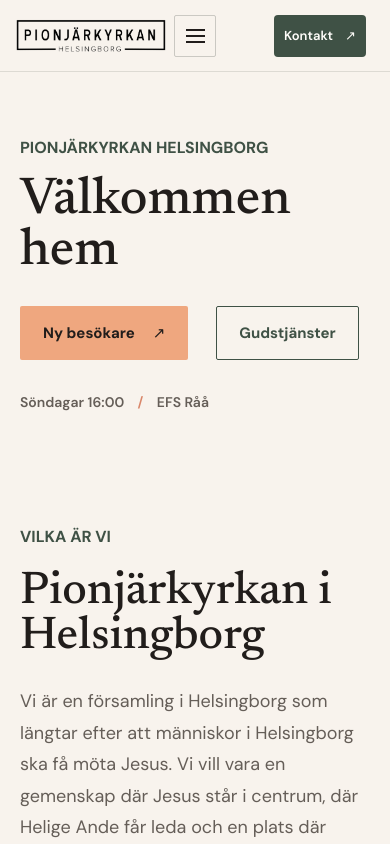
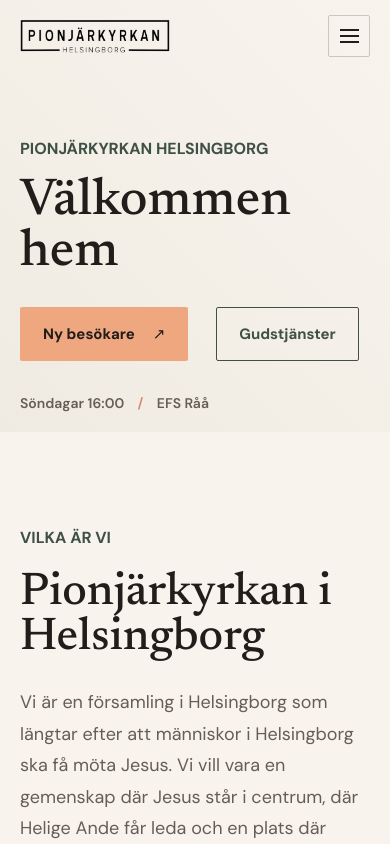
Before and after one commit to pionjarkyrkanhelsingborg/pionjarkyrkanhelsingborg, a React (Vite) app: page / in a window 390 px wide. Shown: the top 844 px of the page. Built offline with nearby package versions, Linux system fonts and the light colour scheme.

Commit message:
fix visual stuff

```diff
--- a/src/App.css
+++ b/src/App.css
@@ -5,6 +5,7 @@
 
 .site-shell {
   overflow: clip;
+  background: linear-gradient(45deg, #ece7dc, transparent) top / 100% 100svh no-repeat;
 }
 
 .container {
@@ -48,7 +49,7 @@
   min-height: min(720px, calc(100svh - 78px));
   overflow: hidden;
   color: var(--color-ink);
-  background: var(--color-paper);
+  background: transparent;
 }
 
 .hero__layout {
@@ -266,7 +267,7 @@
 
 .visitor {
   color: var(--color-white);
-  background: var(--color-forest);
+  background: linear-gradient(45deg, #2a2f2c, #3f5145);
 }
 
 .visitor .section-label {
@@ -349,7 +350,7 @@
 }
 
 .giving {
-  background: var(--color-apricot);
+  background: linear-gradient(45deg, #ffebdd, #ffd3bb);
 }
 
 .giving .section-label {
--- a/src/App.tsx
+++ b/src/App.tsx
@@ -89,7 +89,7 @@
             <figure className="services__image-wrap">
               <img
                 className="services__image"
-                src="/images/worship.jpg"
+                src="images/worship.jpg"
                 alt="Lovsång under en gudstjänst"
                 loading="lazy"
               />
--- a/src/components/shared/Header.css
+++ b/src/components/shared/Header.css
@@ -2,18 +2,23 @@
   position: sticky;
   top: 0;
   z-index: 20;
+  background-color: var(--color-paper);
+  border-bottom: 1px solid rgb(24 33 29 / 0.12);
+  transition: background-color 180ms ease, border-color 180ms ease;
+}
+
+.pk-header__inner {
   display: flex;
   align-items: center;
   justify-content: space-between;
   min-height: 78px;
-  padding: 0 max(22px, calc((100vw - 1280px) / 2));
-  background-color: var(--color-paper);
-  border-bottom: 1px solid rgb(24 33 29 / 0.12);
+}
 
+.pk-header__inner {
   .logo {
     width: auto;
     max-width: 216px;
-    max-height: 48px;
+    max-height: 40px;
     object-fit: contain;
   }
 
@@ -45,27 +50,6 @@
 
     &:hover {
       color: var(--color-forest);
-    }
-  }
-
-  .header-cta {
-    display: inline-flex;
-    flex: 0 0 auto;
-    align-items: center;
-    justify-content: center;
-    gap: 12px;
-    min-height: 46px;
-    padding: 0 18px;
-    border-radius: 4px;
-    color: var(--color-white);
-    background: var(--color-forest);
-    font-size: 14px;
-    font-weight: 600;
-    text-decoration: none;
-    transition: background-color 160ms ease;
-
-    &:hover {
-      background: var(--color-ink);
     }
   }
 
@@ -109,6 +93,11 @@
   }
 }
 
+.pk-header.is-at-top {
+  background-color: transparent;
+  border-bottom-color: transparent;
+}
+
 .menu-toggle[aria-expanded="true"] .menu-toggle__icon {
   background: transparent;
 
@@ -123,7 +112,9 @@
 
 @media (max-width: 1050px) {
   .pk-header {
-    min-height: 72px;
+    .pk-header__inner {
+      min-height: 72px;
+    }
 
     .logo {
       max-width: 185px;
@@ -131,21 +122,10 @@
     }
 
     .menu-toggle {
-      position: absolute;
-      top: 50%;
-      left: 50%;
       display: inline-flex;
       flex: 0 0 auto;
       align-items: center;
       justify-content: center;
-      transform: translate(-50%, -50%);
-    }
-
-    .header-cta {
-      margin-left: auto;
-      margin-right: 12px;
-      min-height: 44px;
-      padding: 0 14px;
     }
 
     .header-menu {
@@ -188,18 +168,9 @@
 
 @media (max-width: 420px) {
   .pk-header {
-    padding-inline: 16px;
-
     .logo {
       max-width: min(150px, calc(50vw - 42px));
       max-height: 36px;
-    }
-
-    .header-cta {
-      min-height: 42px;
-      margin-right: 8px;
-      padding: 0 10px;
-      font-size: 13px;
     }
 
     .menu-toggle {
--- a/src/components/shared/Header.tsx
+++ b/src/components/shared/Header.tsx
@@ -1,4 +1,4 @@
-import { useRef, useState, type KeyboardEvent } from 'react'
+import { useEffect, useRef, useState, type KeyboardEvent } from 'react'
 import './Header.css'
 
 const navItems = [
@@ -7,11 +7,24 @@
   { label: 'Om oss', href: 'https://www.pionjarkyrkanhelsingborg.com/om-oss', external: true },
   { label: 'Kalender', href: 'https://www.pionjarkyrkanhelsingborg.com/kalender', external: true },
   { label: 'Givande', href: '#givande' },
+  { label: 'Kontakt', href: '#kontakt' },
 ]
 
 function Header() {
   const [menuOpen, setMenuOpen] = useState(false)
+  const [isAtTop, setIsAtTop] = useState(true)
   const menuButtonRef = useRef<HTMLButtonElement>(null)
+
+  useEffect(() => {
+    function updateScrollState() {
+      setIsAtTop(window.scrollY === 0)
+    }
+
+    window.addEventListener('scroll', updateScrollState, { passive: true })
+    updateScrollState()
+
+    return () => window.removeEventListener('scroll', updateScrollState)
+  }, [])
 
   function closeMenu() {
     setMenuOpen(false)
@@ -25,9 +38,10 @@
   }
 
   return (
-    <header className="pk-header" id="top" onKeyDown={handleKeyDown}>
+    <header className={`pk-header${isAtTop ? ' is-at-top' : ''}`} id="top" onKeyDown={handleKeyDown}>
+      <div className="pk-header__inner container">
         <a className="logo-link" href="#top" aria-label="Pionjärkyrkan Helsingborg, till startsidan">
-        <img src="/images/logo/pk-logo.png" className="logo" alt="Pionjärkyrkan Helsingborg" />
+          <img src="images/logo/pk-logo.png" className="logo" alt="Pionjärkyrkan Helsingborg" />
         </a>
         <button
           ref={menuButtonRef}
@@ -61,9 +75,7 @@
             ))}
           </ul>
         </nav>
-      <a className="header-cta" href="#kontakt" onClick={closeMenu}>
-        Kontakt <span aria-hidden="true">↗</span>
-      </a>
+      </div>
     </header>
   )
 }
--- a/src/index.css
+++ b/src/index.css
@@ -12,6 +12,7 @@
   --color-ink: #211d1b;
   --color-muted: #655e58;
   --color-forest: #3f5145;
+  --color-forest-mist: #adc5b3;
   --color-apricot: #efa77f;
   --color-sage: #dbe5d9;
   --color-coral: #d9876a;
```
Lines whose indentation alone changed are shown as unchanged.
